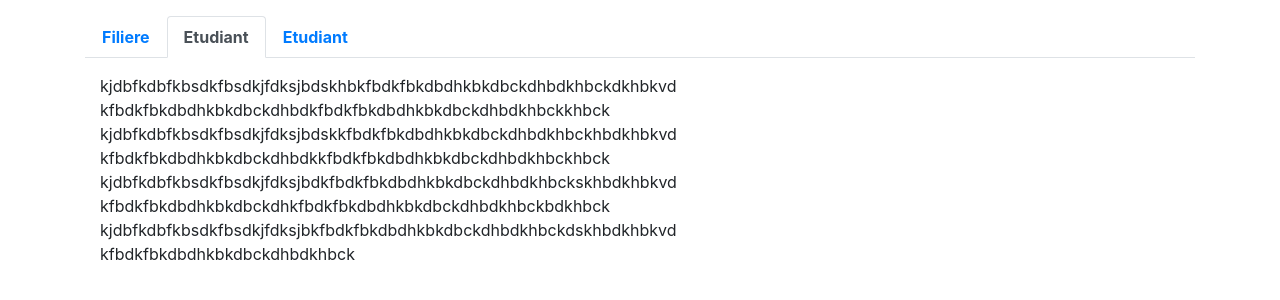
After one commit to ZiadFellahIdrissi/pfe_projet, a PHP site: page /Enseignant/index_enseignant.php in a window 1280 px wide. The commit adds this page. Shown: the top 300 px of the page. Run offline with PHP 8.4, Linux system fonts and the light colour scheme.

Commit message:
add teacher page

```diff
--- /dev/null
+++ b/Enseignant/index_enseignant.php
@@ -0,0 +1,55 @@
+<?php
+include '../connectionDB.php';
+?>
+<!DOCTYPE html>
+<html lang="en">
+
+<head>
+    <meta charset="UTF-8">
+    <meta name="viewport" content="width=device-width, initial-scale=1.0">
+    <link href="../layout/css/bootstrap.min.css" rel="stylesheet" type="text/css" />
+    <title>test</title>
+    <!-- rahe deja telechargiite bootstarp 5aliw dakchi f blasto ou rahe i5dame likom -->
+</head>
+
+<body>
+    <!--hadi container jam3a kooooooooolckii-->
+    <div class="container mt-3 mb-3" style="width:100%;">
+
+        <!-- bloc de menu -->
+        <ul class="nav nav-tabs" id="myTab" role="tablist">
+            <li class="nav-item">
+                <a class="nav-link " href="../index_filiere.php" aria-selected="false"><b>Filiere</b></a>
+            </li>
+            <li class="nav-item ">
+                <a class="nav-link active" href="./index_enseignant.php" aria-selected="true"><b>Etudiant</b></a>
+            </li>
+            <li class="nav-item ">
+                <a class="nav-link " href="../index_etudiant.php" aria-selected="false"><b>Etudiant</b></a>
+            </li>
+        </ul>
+        <!-- end bloc de menu -->
+
+
+        <div class="tab-content" id="myTabContent">
+            <div class="tab-pane fade show active" role="tabpanel" aria-labelledby="home-tab">
+                <div class="container mt-3 mb-3">
+                    kjdbfkdbfkbsdkfbsdkjfdksjbdskhbkfbdkfbkdbdhkbkdbckdhbdkhbckdkhbkvd
+                    <br>kfbdkfbkdbdhkbkdbckdhbdkfbdkfbkdbdhkbkdbckdhbdkhbckkhbck<br>
+                    kjdbfkdbfkbsdkfbsdkjfdksjbdskkfbdkfbkdbdhkbkdbckdhbdkhbckhbdkhbkvd
+                    <br>kfbdkfbkdbdhkbkdbckdhbdkkfbdkfbkdbdhkbkdbckdhbdkhbckhbck<br>
+                    kjdbfkdbfkbsdkfbsdkjfdksjbdkfbdkfbkdbdhkbkdbckdhbdkhbckskhbdkhbkvd
+                    <br>kfbdkfbkdbdhkbkdbckdhkfbdkfbkdbdhkbkdbckdhbdkhbckbdkhbck<br>
+                    kjdbfkdbfkbsdkfbsdkjfdksjbkfbdkfbkdbdhkbkdbckdhbdkhbckdskhbdkhbkvd
+                    <br>kfbdkfbkdbdhkbkdbckdhbdkhbck<br>
+
+                </div>
+            </div>
+        </div>
+
+        <script type="text/javascript" src="../layout/js/jquery-3.4.1.min.js"></script>
+        <script type="text/javascript" src="../layout/js/bootstrap.min.js"></script>
+
+</body>
+
+</html>
--- a/index_etudiant.php
+++ b/index_etudiant.php
@@ -19,6 +19,9 @@ include 'connectionDB.php';
         <ul class="nav nav-tabs" id="myTab" role="tablist">
             <li class="nav-item">
                 <a class="nav-link" href="./index_filiere.php" aria-selected="false"><b>Filiere</b></a>
+            </li>
+            <li class="nav-item ">
+                <a class="nav-link " href="./Enseignant/index_enseignant.php" aria-selected="false"><b>Enseignant</b></a>
             </li>
             <li class="nav-item ">
                 <a class="nav-link active" href="./index_etudiant.php" aria-selected="true"><b>Etudiant</b></a>
--- a/index_filiere.php
+++ b/index_filiere.php
@@ -37,6 +37,9 @@ function load_managers()
         <ul class="nav nav-tabs" id="myTab" role="tablist">
             <li class="nav-item">
                 <a class="nav-link active" href="./index_filiere.php" aria-selected="true"><b>Filiere</b></a>
+            </li>
+            <li class="nav-item ">
+                <a class="nav-link " href="./Enseignant/index_enseignant.php" aria-selected="false"><b>Enseignant</b></a>
             </li>
             <li class="nav-item ">
                 <a class="nav-link " href="./index_etudiant.php" aria-selected="false"><b>Etudiant</b></a>
```
Also changed, not shown: Enseignant/ajoute_enseignant.php (added), Enseignant/modifier_enseignant.php (added), Enseignant/supprimier_enseignant.php (added).
